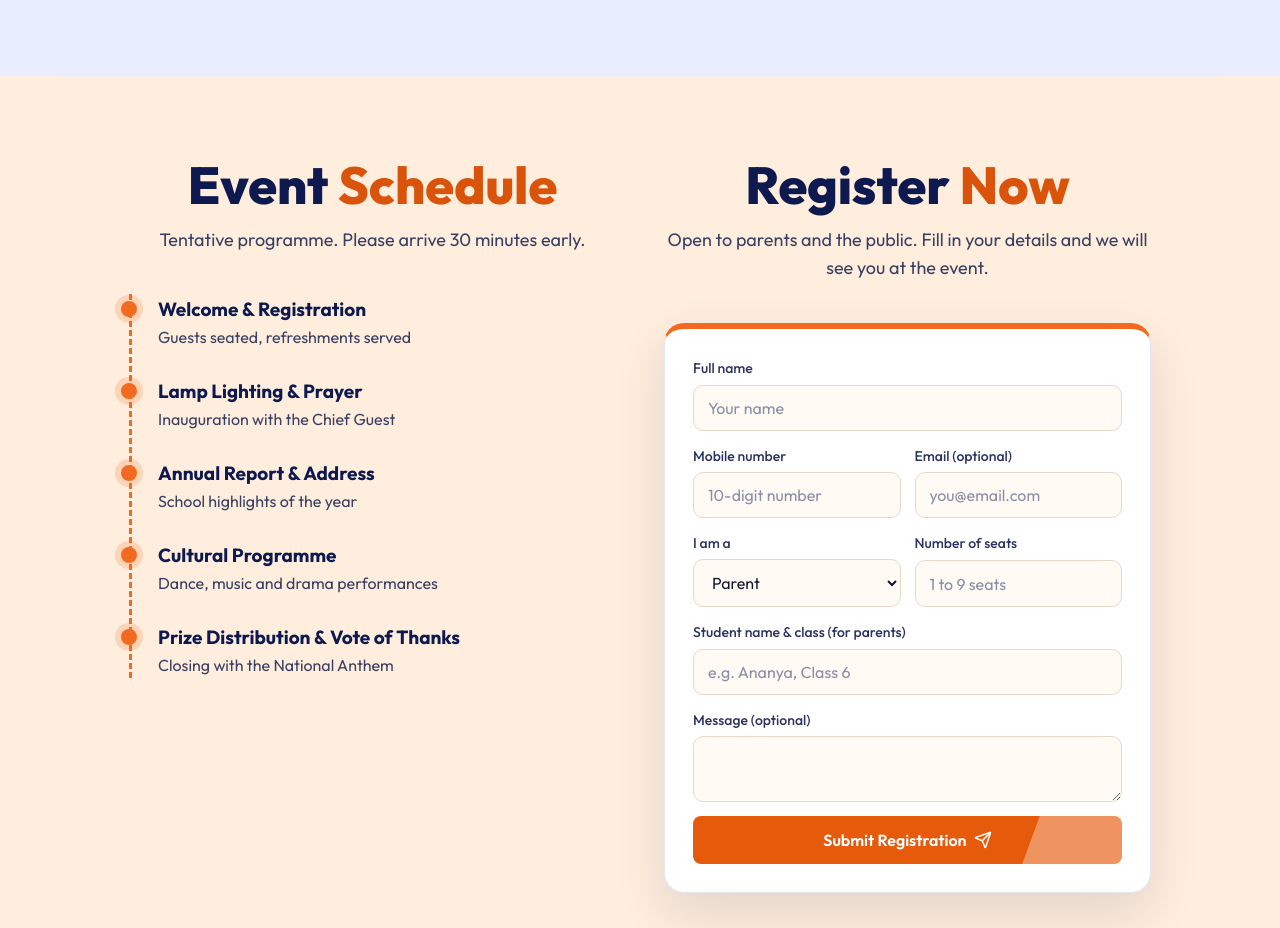
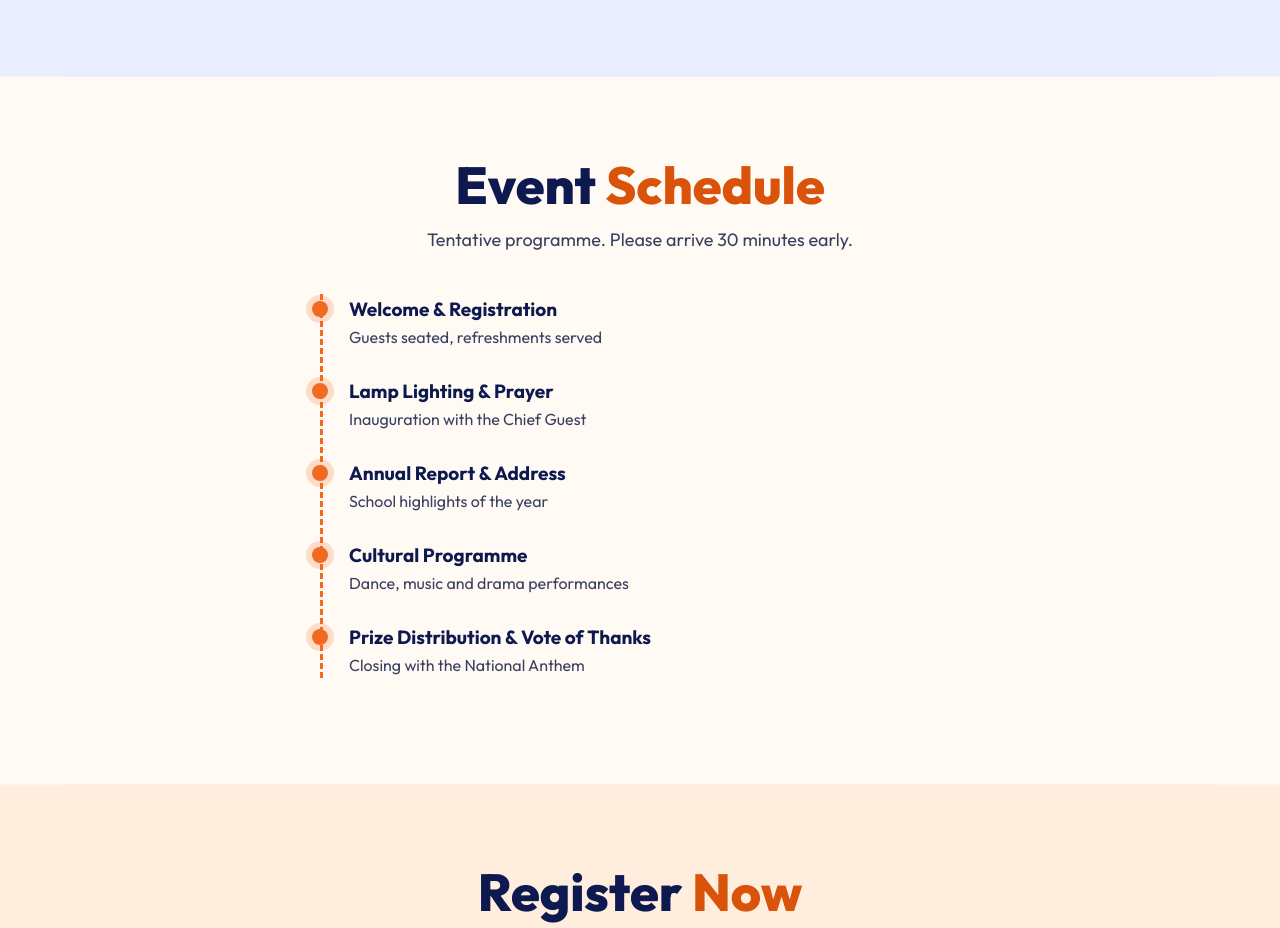
Before and after one commit to revisewelllaptop4-debug/SIS-Demo, a plain HTML site: page index.html in a window 1280 px wide. Shown: the part 1824-2752 px from the top of the page. Drawn offline with nearby package versions, Linux system fonts and the light colour scheme.

Commit message:
Update index.html

```diff
--- a/index.html
+++ b/index.html
@@ -37,7 +37,7 @@ section{padding:80px 5%;max-width:1150px;margin:auto;position:relative}
 .count div{background:#fff;border:1px solid var(--line);color:var(--navy);border-radius:12px;padding:10px 6px;width:76px;text-align:center}
 .count b{display:block;font-size:28px;color:var(--or)}
 .count span{font-size:11px;text-transform:uppercase;opacity:.8}
-.phw{justify-self:center;width:min(100%,430px);display:flex;flex-direction:column-reverse;gap:30px}.ph{position:relative;width:100%}
+.phw{justify-self:center;width:min(100%,430px);display:flex;flex-direction:column;gap:30px}.ph{position:relative;width:100%}
 .cg{display:flex;align-items:center;gap:16px;background:#fff;border:1px solid #f3c9a8;border-radius:20px;padding:14px 18px 14px 14px;box-shadow:0 10px 24px rgba(242,106,31,.14)}
 .cg img{width:88px;height:88px;border-radius:16px;object-fit:cover;object-position:top;flex:none;border:3px solid #fff1e4;box-shadow:0 4px 12px rgba(14,26,79,.2)}
 .cg small{display:block;color:#c2490a;font-weight:700;letter-spacing:2px;text-transform:uppercase;font-size:12px}
@@ -97,12 +97,12 @@ input:focus,select:focus,textarea:focus{outline:2px solid var(--or)}
 @keyframes fall{to{transform:translateY(110vh) rotate(720deg);opacity:.2}}
 footer{background:var(--navy);color:#c6cbee;text-align:center;padding:40px 5% calc(40px + env(safe-area-inset-bottom,0px))}
 footer img{height:64px;margin-bottom:8px}footer b{color:#fff}
-@media(max-width:820px){.hero{grid-template-columns:minmax(0,1fr);text-align:left;padding-top:100px}.phw{width:min(86%,340px);margin-top:12px}}
+@media(max-width:820px){.hero{grid-template-columns:minmax(0,1fr);text-align:left;padding-top:100px}.phw{width:min(86%,340px);margin-top:12px;flex-direction:column-reverse}}
 @media(max-width:560px){nav{padding:10px 4%}.brand{min-width:0}.row{grid-template-columns:minmax(0,1fr)}section{padding:60px 5%}.count div{width:66px}.brand{font-size:14px}.brand img{height:42px}nav .btn{padding:9px 14px;font-size:13px}}
 /* palette v2 from logo: navy, orange, cream */
 body{background:#fffaf4 linear-gradient(180deg,#ffe9d6 0,#fffaf4 95vh) no-repeat;--mu:#4d5370}
 section:nth-of-type(3){background:#e8eeff;box-shadow:0 0 0 100vmax #e8eeff;clip-path:inset(0 -100vmax)}
-section:nth-of-type(4){background:#ffeedd;box-shadow:0 0 0 100vmax #ffeedd;clip-path:inset(0 -100vmax)}
+section:nth-of-type(5){background:#ffeedd;box-shadow:0 0 0 100vmax #ffeedd;clip-path:inset(0 -100vmax)}
 .band{background:var(--navy);color:#fff}
 .band h2{color:#fff}.band h2 em{color:#ff9a5c}.band .sub,.stats span{color:#d2d7f3}.stats b{color:#ff9a5c}
 .grid>.card:nth-child(1){border-top-color:#f26a1f}.grid>.card:nth-child(2){border-top-color:#0e1a4f}.grid>.card:nth-child(3){border-top-color:#1e6b45}.grid>.card:nth-child(4){border-top-color:#f5b82e}
@@ -139,8 +139,6 @@ footer{text-align:left;padding:56px 5% calc(24px + env(safe-area-inset-bottom,0p
 .fc svg{width:18px;height:18px;flex:none;color:#ff9a5c}.fc .btn{align-self:flex-start;color:#fff;display:inline-block}
 .fbar{max-width:1150px;margin:36px auto 0;padding-top:18px;border-top:1px solid rgba(255,255,255,.18);display:flex;justify-content:space-between;gap:10px;flex-wrap:wrap;font-size:14px;color:#aab1dd}
 @media(max-width:820px){.fw{grid-template-columns:1fr 1fr}}@media(max-width:520px){.fw{grid-template-columns:minmax(0,1fr)}}
-.two{display:grid;grid-template-columns:minmax(0,1fr) minmax(0,1fr);gap:48px;align-items:start}.two>div{min-width:0}
-@media(max-width:1000px){.two{grid-template-columns:minmax(0,1fr);gap:64px}}
 @media(prefers-reduced-motion:reduce){*{animation:none!important;transition:none!important}.rv{opacity:1;transform:none}}
 </style>
 </head>
@@ -180,8 +178,7 @@ footer{text-align:left;padding:56px 5% calc(24px + env(safe-area-inset-bottom,0p
   <div class="chips rv"><span><i data-lucide="waves"></i>Swimming</span><span><i data-lucide="goal"></i>Football</span><span><i data-lucide="crosshair"></i>Shooting</span><span><i data-lucide="activity"></i>Hockey</span><span><i data-lucide="feather"></i>Badminton</span><span><i data-lucide="dribbble"></i>Basketball</span><span><i data-lucide="castle"></i>Chess</span><span><i data-lucide="footprints"></i>Skating</span><span><i data-lucide="circle-dot"></i>Cricket</span><span><i data-lucide="bow-arrow"></i>Archery</span><span><i data-lucide="bot"></i>Robotics</span><span><i data-lucide="calculator"></i>Math Lab</span></div>
 </section>
 
-<section class="two">
-<div id="schedule">
+<section id="schedule">
   <h2 class="rv">Event <em>Schedule</em></h2>
   <p class="sub rv">Tentative programme. Please arrive 30 minutes early.</p>
   <div class="tl rv">
@@ -191,8 +188,9 @@ footer{text-align:left;padding:56px 5% calc(24px + env(safe-area-inset-bottom,0p
     <div><b>Cultural Programme</b><span>Dance, music and drama performances</span></div>
     <div><b>Prize Distribution &amp; Vote of Thanks</b><span>Closing with the National Anthem</span></div>
   </div>
-</div>
-<div id="register">
+</section>
+
+<section id="register">
   <h2 class="rv">Register <em>Now</em></h2>
   <p class="sub rv">Open to parents and the public. Fill in your details and we will see you at the event.</p>
   <form id="f" class="rv">
@@ -210,7 +208,6 @@ footer{text-align:left;padding:56px 5% calc(24px + env(safe-area-inset-bottom,0p
     <button class="btn" type="submit">Submit Registration <i data-lucide="send"></i></button>
   </form>
   <div class="ticket" id="t"><h3><i data-lucide="circle-check"></i>Thank you!</h3><p id="tn"></p><p style="font-size:15px">Your registration is received. We look forward to seeing you on 27 November.</p><a class="btn sm" id="wa" style="margin-top:14px;display:none" target="_blank" rel="noopener">Confirm on WhatsApp</a></div>
-</div>
 </section>
 
 <footer>
```
